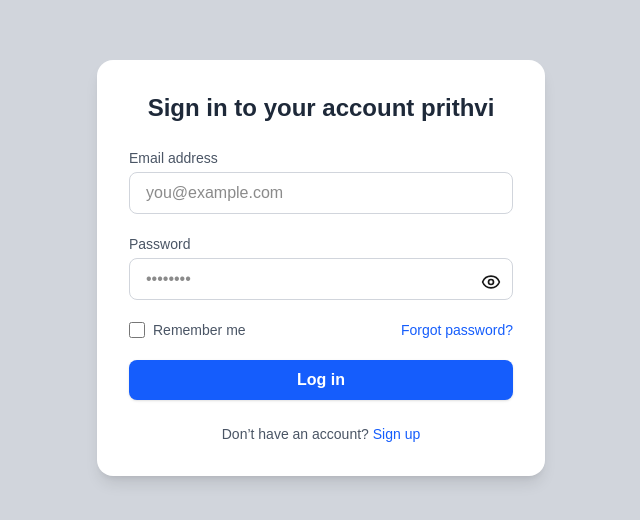
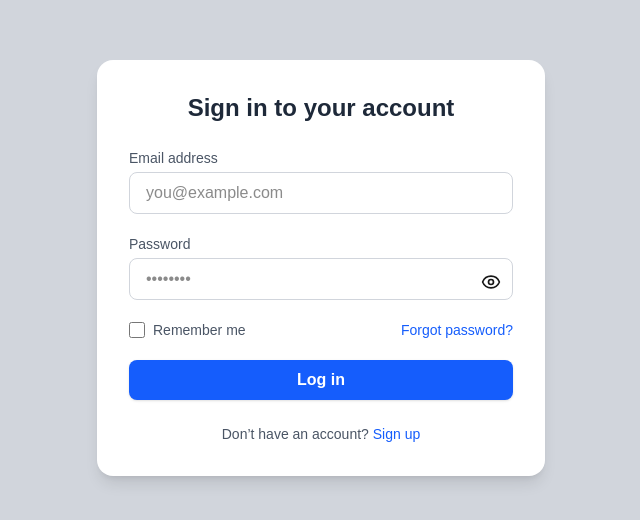
Before and after one commit to justPrithvi/data-vault-ui, a Next.js app: page /auth/login in a window 1280 px wide. Shown: the part 132-652 px from the top of the page, without its empty margins (319-959 px from the left). Built offline with nearby package versions, Linux system fonts and the light colour scheme; no server answers.

Commit message:
deploy file test

```diff
--- a/src/app/auth/login/page.tsx
+++ b/src/app/auth/login/page.tsx
@@ -33,7 +33,7 @@ export default function LoginPage() {
     <div className="flex min-h-screen items-center justify-center bg-gray-300">
       <div className="w-full max-w-md p-8 space-y-6 bg-white rounded-2xl shadow-lg">
         <h2 className="text-2xl font-bold text-center text-gray-800">
-          Sign in to your account prithvi
+          Sign in to your account
         </h2>
 
         <form className="space-y-5" onSubmit={handleSubmit}>
```
